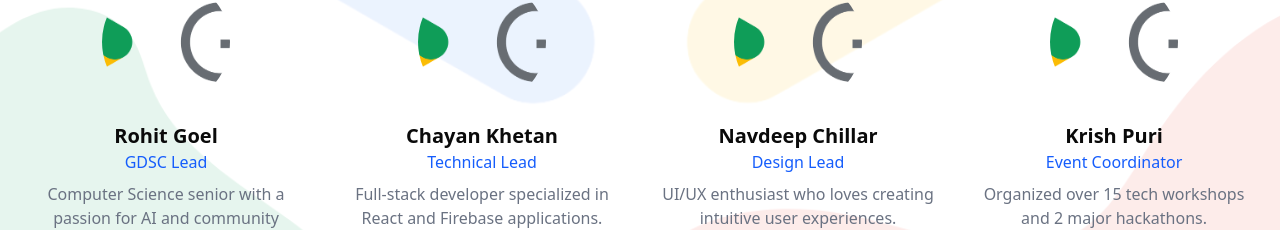
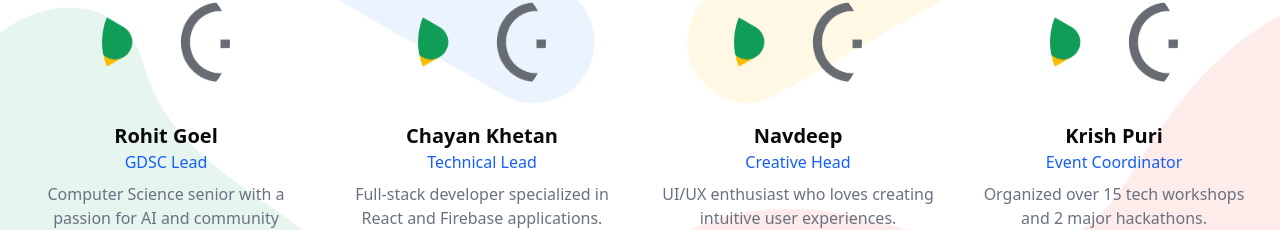
Before and after one commit to GDG-MAIT/Website, a Next.js app: page /about in a window 1280 px wide. Shown: the part 482-712 px from the top of the page. Built offline with nearby package versions, Linux system fonts and the light colour scheme.

Commit message:
Update page.jsx

```diff
--- a/app/about/page.jsx
+++ b/app/about/page.jsx
@@ -15,8 +15,8 @@ export default function About() {
       bio: "Full-stack developer specialized in React and Firebase applications."
     },
     {
-      name: "Navdeep Chillar",
-      role: "Design Lead",
+      name: "Navdeep",
+      role: "Creative Head",
       image: "/gdgLogo.png",
       bio: "UI/UX enthusiast who loves creating intuitive user experiences."
     },
```
